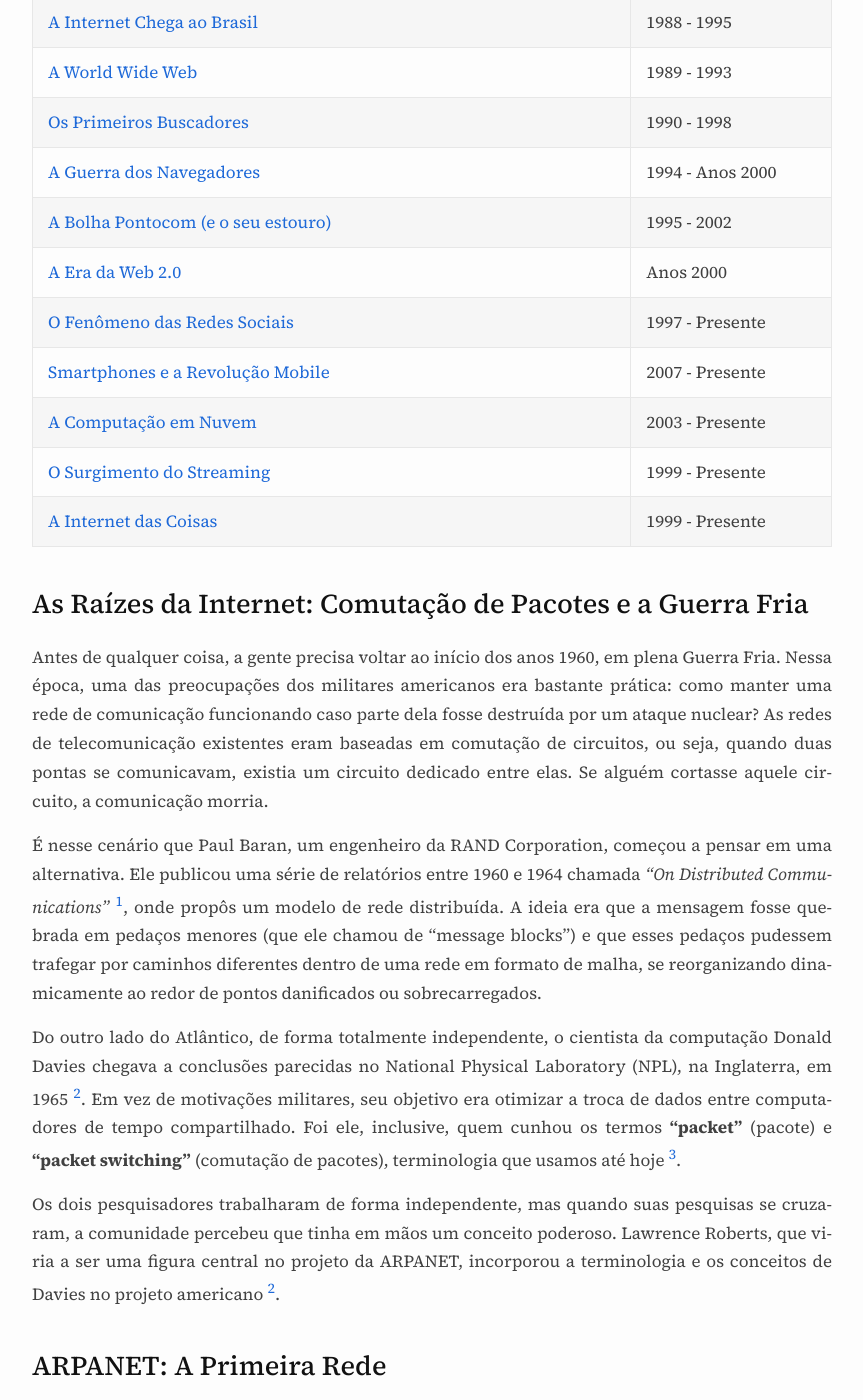
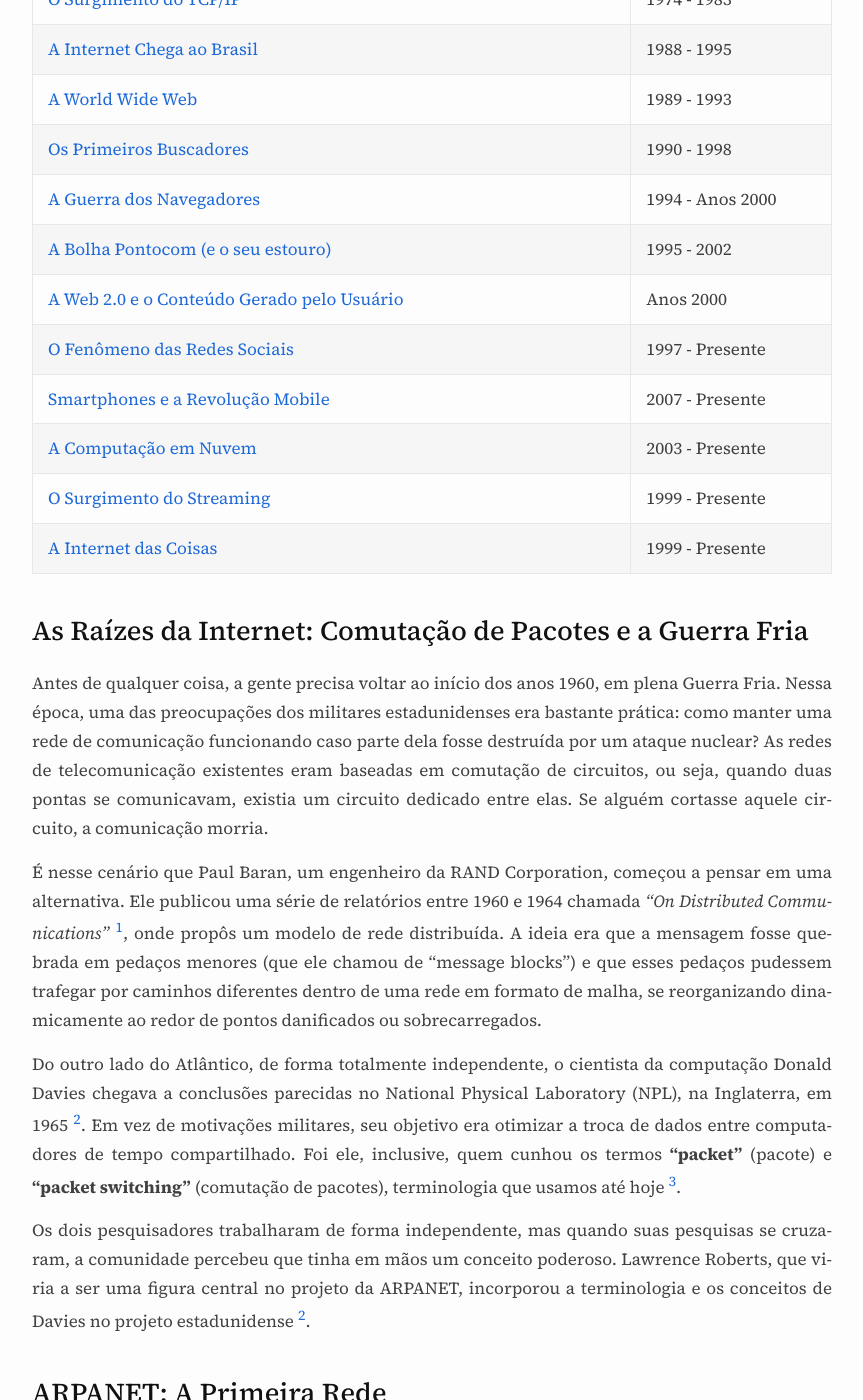
Before and after one commit to vndmtrx/vndmtrx.github.io, a Jekyll site: the page built from _posts/2026-07-30-historia-internet.md, in a window 1280 px wide and 1400 px high, scrolled down 1135 px. Shown: the whole window, without its empty margins (208-1071 px from the left). Built offline with Jekyll 4.4.1, drawn with Linux system fonts in a browser that asks for light colours; nearby versions of some CDN libraries; some of the changed text lies outside the part shown.

Commit message:
Ajustes no post

```diff
--- a/_posts/2026-07-30-historia-internet.md
+++ b/_posts/2026-07-30-historia-internet.md
@@ -20,7 +21,7 @@ Para ajudar a guiar a leitura por essa jornada mais longa, organizei os principa
 
 | Seção | Período / Década |
 | :--- | :--- |
-| [As Raízes da Internet: Comutação de Pacotes e a Guerra Fria](#as-raízes-da-internet) | Anos 60 |
+| [As Raízes da Internet: Comutação de Pacotes e a Guerra Fria](#as-raízes-da-internet-comutação-de-pacotes-e-a-guerra-fria) | Anos 60 |
 | [ARPANET: A Primeira Rede](#arpanet-a-primeira-rede) | 1969 - Anos 70 |
 | [O Surgimento do TCP/IP](#o-surgimento-do-tcpip) | 1974 - 1983 |
 | [A Internet Chega ao Brasil](#a-internet-chega-ao-brasil) | 1988 - 1995 |
@@ -28,7 +29,7 @@ Para ajudar a guiar a leitura por essa jornada mais longa, organizei os principa
 | [Os Primeiros Buscadores](#os-primeiros-buscadores) | 1990 - 1998 |
 | [A Guerra dos Navegadores](#a-guerra-dos-navegadores) | 1994 - Anos 2000 |
 | [A Bolha Pontocom (e o seu estouro)](#a-bolha-pontocom-e-o-seu-estouro) | 1995 - 2002 |
-| [A Era da Web 2.0](#a-era-da-web-20) | Anos 2000 |
+| [A Web 2.0 e o Conteúdo Gerado pelo Usuário](#a-web-20-e-o-conteúdo-gerado-pelo-usuário) | Anos 2000 |
 | [O Fenômeno das Redes Sociais](#o-fenômeno-das-redes-sociais) | 1997 - Presente |
 | [Smartphones e a Revolução Mobile](#smartphones-e-a-revolução-mobile) | 2007 - Presente |
 | [A Computação em Nuvem](#a-computação-em-nuvem) | 2003 - Presente |
@@ -38,13 +39,13 @@ Para ajudar a guiar a leitura por essa jornada mais longa, organizei os principa
 
 ## As Raízes da Internet: Comutação de Pacotes e a Guerra Fria
 
-Antes de qualquer coisa, a gente precisa voltar ao início dos anos 1960, em plena Guerra Fria. Nessa época, uma das preocupações dos militares americanos era bastante prática: como manter uma rede de comunicação funcionando caso parte dela fosse destruída por um ataque nuclear? As redes de telecomunicação existentes eram baseadas em comutação de circuitos, ou seja, quando duas pontas se comunicavam, existia um circuito dedicado entre elas. Se alguém cortasse aquele circuito, a comunicação morria.
+Antes de qualquer coisa, a gente precisa voltar ao início dos anos 1960, em plena Guerra Fria. Nessa época, uma das preocupações dos militares estadunidenses era bastante prática: como manter uma rede de comunicação funcionando caso parte dela fosse destruída por um ataque nuclear? As redes de telecomunicação existentes eram baseadas em comutação de circuitos, ou seja, quando duas pontas se comunicavam, existia um circuito dedicado entre elas. Se alguém cortasse aquele circuito, a comunicação morria.
 
 É nesse cenário que Paul Baran, um engenheiro da RAND Corporation, começou a pensar em uma alternativa. Ele publicou uma série de relatórios entre 1960 e 1964 chamada *"On Distributed Communications"* [^1], onde propôs um modelo de rede distribuída. A ideia era que a mensagem fosse quebrada em pedaços menores (que ele chamou de "message blocks") e que esses pedaços pudessem trafegar por caminhos diferentes dentro de uma rede em formato de malha, se reorganizando dinamicamente ao redor de pontos danificados ou sobrecarregados.
 
 Do outro lado do Atlântico, de forma totalmente independente, o cientista da computação Donald Davies chegava a conclusões parecidas no National Physical Laboratory (NPL), na Inglaterra, em 1965 [^2]. Em vez de motivações militares, seu objetivo era otimizar a troca de dados entre computadores de tempo compartilhado. Foi ele, inclusive, quem cunhou os termos **"packet"** (pacote) e **"packet switching"** (comutação de pacotes), terminologia que usamos até hoje [^3].
 
-Os dois pesquisadores trabalharam de forma independente, mas quando suas pesquisas se cruzaram, a comunidade percebeu que tinha em mãos um conceito poderoso. Lawrence Roberts, que viria a ser uma figura central no projeto da ARPANET, incorporou a terminologia e os conceitos de Davies no projeto americano [^2].
+Os dois pesquisadores trabalharam de forma independente, mas quando suas pesquisas se cruzaram, a comunidade percebeu que tinha em mãos um conceito poderoso. Lawrence Roberts, que viria a ser uma figura central no projeto da ARPANET, incorporou a terminologia e os conceitos de Davies no projeto estadunidense [^2].
 
 ## ARPANET: A Primeira Rede
 
@@ -199,7 +200,7 @@ A internet não mudou só a forma como acessamos informação. Ela mudou a forma
 
 Em 1999, Shawn Fanning lançou o **Napster** [^45]. O Napster permitia que usuários compartilhassem arquivos MP3 diretamente entre si, em um modelo peer-to-peer. Ele não hospedava nenhuma música; apenas mantinha um índice centralizado dos arquivos que cada usuário estava compartilhando. Chegou a 80 milhões de usuários registrados [^45] e provocou um caos na indústria da música.
 
-A RIAA (*Recording Industry Association of America*) processou o Napster por violação de direitos autorais, e o serviço foi fechado em julho de 2001 [^45]. Mas o estrago (do ponto de vista da indústria) já estava feito. O Napster provou que as pessoas queriam acesso instantâneo à música digital. A indústria poderia ter se adaptado mais cedo, mas preferiu brigar na justiça. Isso abriu espaço para serviços sucessores como Gnutella, LimeWire e BitTorrent.
+A RIAA (*Recording Industry Association of America*) processou o Napster por violação de direitos autorais, e o serviço foi fechado em julho de 2001 [^45]. Mas o estrago (do ponto de vista da indústria estadunidense) já estava feito. O Napster provou que as pessoas queriam acesso instantâneo à música digital. A indústria poderia ter se adaptado mais cedo, mas preferiu brigar na justiça. Isso abriu espaço para serviços sucessores como Gnutella, LimeWire e BitTorrent.
 
 A primeira resposta efetiva mesmo veio com a **iTunes Store** da Apple em 2003, que oferecia músicas individuais por US$0,99. E a resposta definitiva veio com o **Spotify**, fundado em 2006 [^46] e lançado em 2008. O Spotify oferecia um modelo freemium: acesso gratuito com anúncios ou assinatura mensal sem anúncios. A ideia era ser uma alternativa legal e conveniente à pirataria. E funcionou.
 
```
Also changed, not shown: other parts of _posts/2026-07-30-historia-internet.md (+18 -11 lines).
